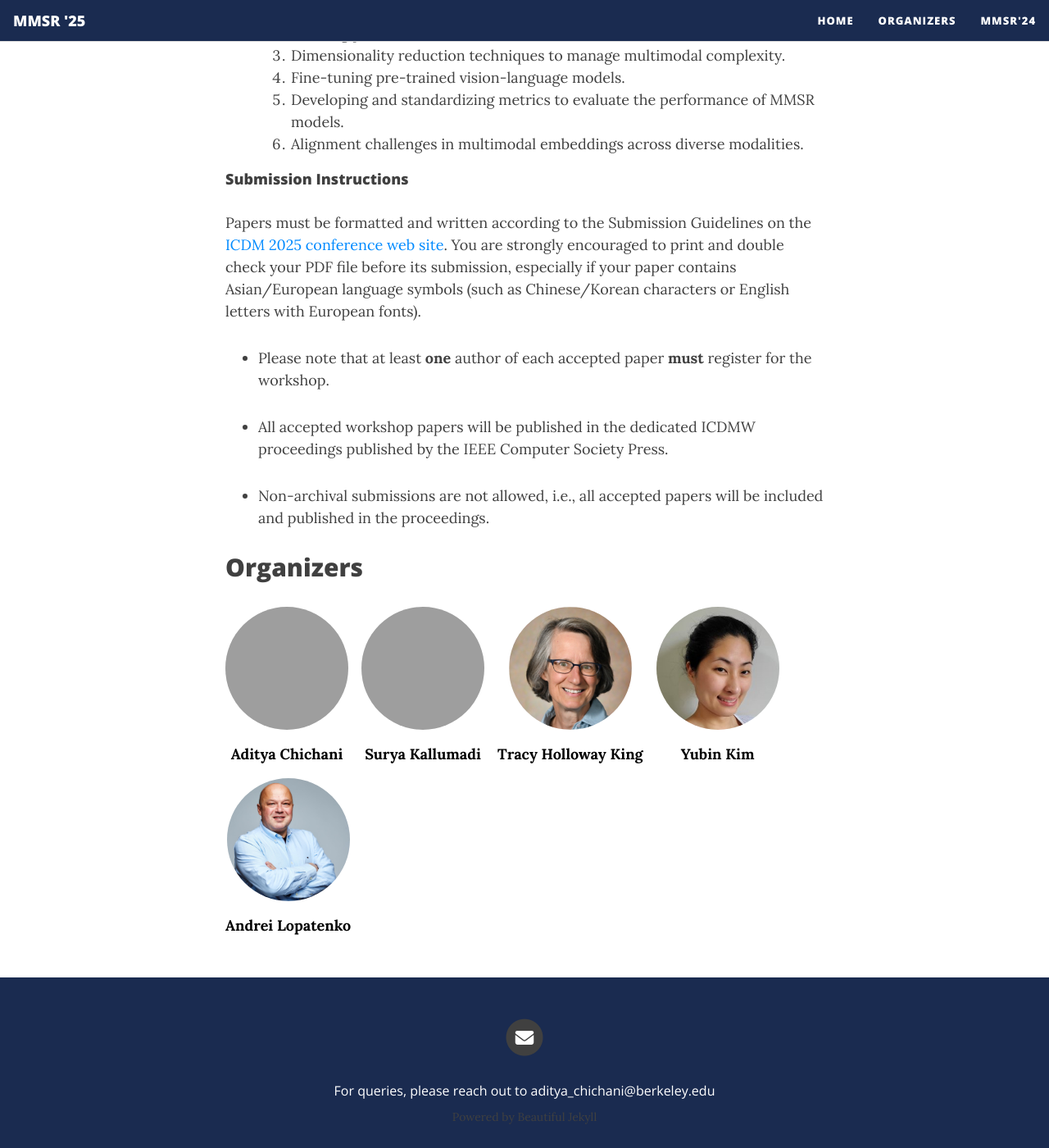
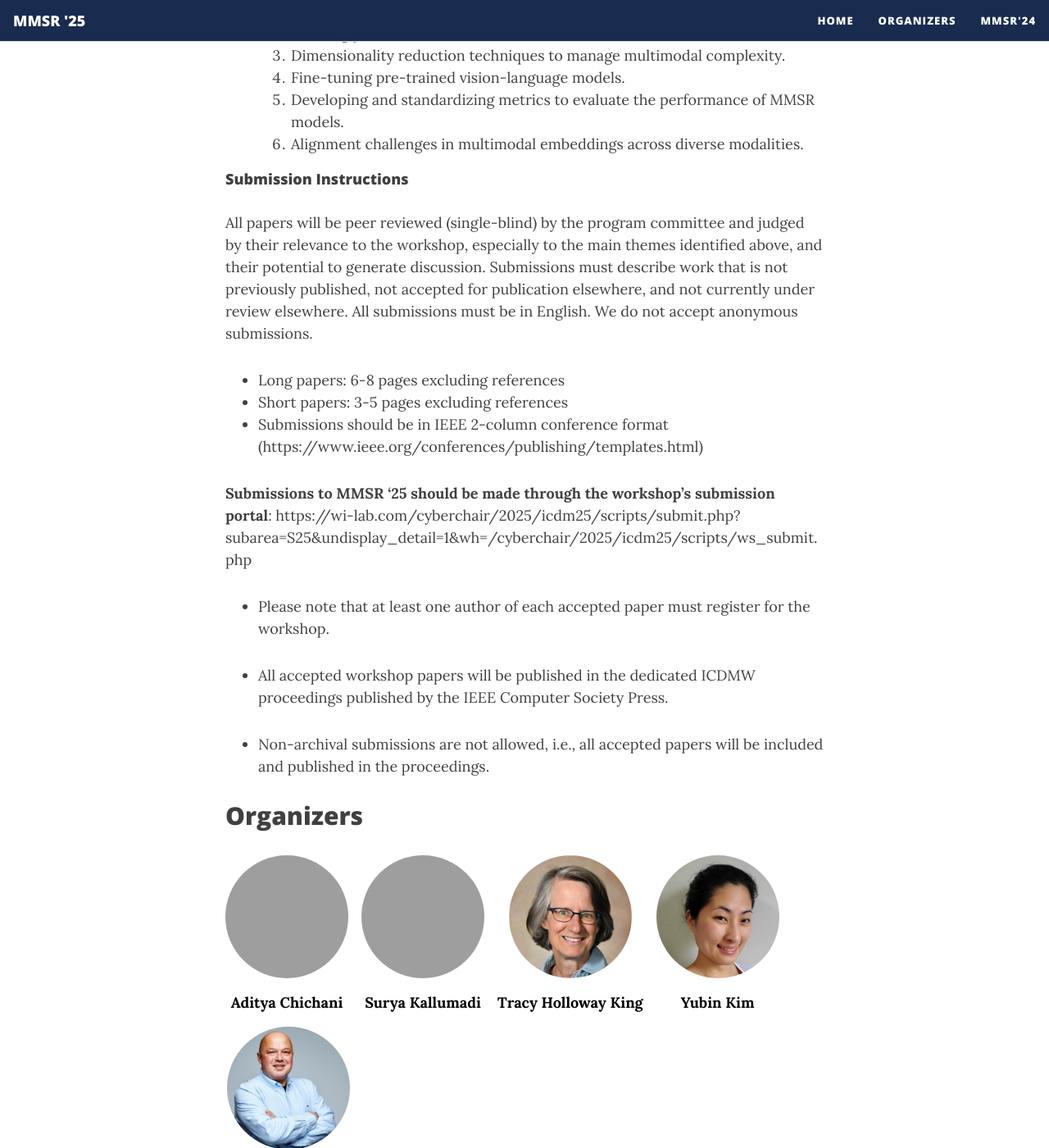
Before and after one commit to icdm-mmsr/icdm-mmsr.github.io, a Jekyll site: the page built from index.md, in a window 1280 px wide and 1400 px high, scrolled down 2567 px. Shown: the whole window at 82% size. Built offline with Jekyll 4.4.1, drawn with Linux system fonts in a browser that asks for light colours; some of the changed text lies outside the part shown; grey boxes are pictures that could not be loaded.

Commit message:
Updated schedule & submission instructions

```diff
--- a/_config.yml
+++ b/_config.yml
@@ -1,7 +1,7 @@
 title: MMSR '25
 
 # Your name to show in the footer
-author: For queries, please reach out to aditya_chichani@berkeley.edu
+author: For queries, please reach out to icdm-mmsr-organizers@googlegroups.com
 
 ###############################################
 # --- List of links in the navigation bar --- #
@@ -36,7 +36,7 @@ round-avatar: true
 # You can change the order that they show up on the page by changing the order here.
 # Uncomment the links you want to show and add your information to each one.
 social-network-links:
-  email: "aditya_chichani@berkeley.edu"
+  email: "icdm-mmsr-organizers@googlegroups.com"
 # twitter: daattali
 # patreon: DeanAttali
 # youtube: "@daattali"
--- a/index.md
+++ b/index.md
@@ -13,13 +13,13 @@ MMSR will be a **half-day** workshop at [ICDM 2025](https://www3.cs.stonybrook.e
 ## Important Dates
 
 {: .box-note}
-All deadlines are at 23: 59 P.M. [GMT](https://www.worldtimeserver.com/time-zones/gmt/)
+All deadlines are at 23: 59 P.M. [AoE](https://www.worldtimeserver.com/time-zones/aoe/)
 
 | Task                                                                                                                                                                          | Deadline              |
 | ----------------------------------------------------------------------------------------------------------------------------------------------------------------------------- | --------------------- |
 | **[Paper submission deadline](https://wi-lab.com/cyberchair/2025/icdm25/scripts/submit.php?subarea=S25&undisplay_detail=1&wh=/cyberchair/2025/icdm25/scripts/ws_submit.php)** | **September 1, 2025** |
-| Notification of acceptance                                                                                                                                                    | October 1, 2025       |
-| Camera Ready Version of Papers Due                                                                                                                                            | October 12, 2025      |
+| Notification of acceptance                                                                                                                                                    | September 15, 2025    |
+| Camera Ready Version of Papers Due                                                                                                                                            | September 25, 2025    |
 | MMSR '25 Workshop                                                                                                                                                             | November 12, 2025     |
 
 ## Call for Papers
@@ -70,9 +70,15 @@ Topics of interest include, but are not limited to:
 
 #### Submission Instructions
 
-Papers must be formatted and written according to the Submission Guidelines on the [ICDM 2025 conference web site](https://www3.cs.stonybrook.edu/~icdm2025/). You are strongly encouraged to print and double check your PDF file before its submission, especially if your paper contains Asian/European language symbols (such as Chinese/Korean characters or English letters with European fonts).
+All papers will be peer reviewed (single-blind) by the program committee and judged by their relevance to the workshop, especially to the main themes identified above, and their potential to generate discussion. Submissions must describe work that is not previously published, not accepted for publication elsewhere, and not currently under review elsewhere. All submissions must be in English. We do not accept anonymous submissions.
 
-- Please note that at least **one** author of each accepted paper **must** register for the workshop.
+- Long papers: 6-8 pages excluding references
+- Short papers: 3-5 pages excluding references
+- Submissions should be in IEEE 2-column conference format (https://www.ieee.org/conferences/publishing/templates.html)
+
+**Submissions to MMSR '25 should be made through the workshop's submission portal**: https://wi-lab.com/cyberchair/2025/icdm25/scripts/submit.php?subarea=S25&undisplay_detail=1&wh=/cyberchair/2025/icdm25/scripts/ws_submit.php
+
+- Please note that at least one author of each accepted paper must register for the workshop.
 
 - All accepted workshop papers will be published in the dedicated ICDMW proceedings published by the IEEE Computer Society Press.
 
```
Also changed, not shown: 10 other files.
